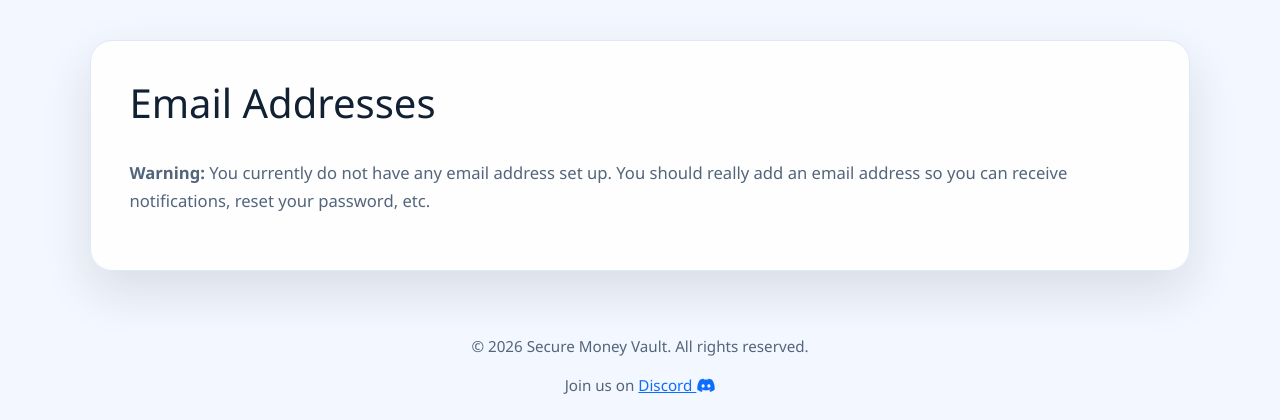
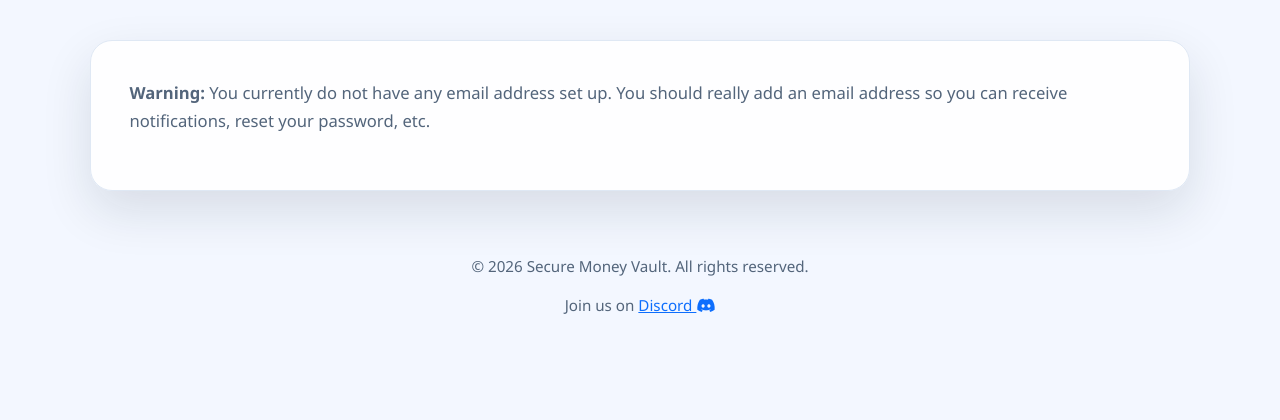
Before and after one commit to bikerbrandon2282/secure-money-vault-m3, a Django app: template templates/account/email.html in a window 1280 px wide. Shown: the part 161-581 px from the top of the page. Run offline with Django 5.2, Linux system fonts and the light colour scheme; the template is opened without the code that fills it, so the values that code supplies are empty; parts of the project's set-up code (start-up, migrations or seed data) failed here and were passed over; some libraries are stand-ins or nearby versions.

Commit message:
removed radio buttons from page, and moved the h1 tag into the if statement for cleaner page

```diff
--- a/templates/account/email.html
+++ b/templates/account/email.html
@@ -1,13 +1,10 @@
 {% extends "base.html" %}
 {% load static allauth i18n %}
-{% block head_title %}
-    {% trans "Email Addresses" %}
-{% endblock head_title %}
 {% block content %}
-    {% element h1 %}
-        {% trans "Email Addresses" %}
-    {% endelement %}
     {% if emailaddresses %}
+        {% element h1 %}
+            {% trans "Email Address" %}
+        {% endelement %}
         {% element p %}
             {% trans 'The following email address is associated with your account:' %}
         {% endelement %}
@@ -15,14 +12,9 @@
         {% element form form=form action=email_url method="post" tags="email,list" %}
             {% slot body %}
                 {% csrf_token %}
-                {% for radio in emailaddress_radios %}
-                    {% with emailaddress=radio.emailaddress %}
-                        {% element field type="radio" checked=radio.checked name="email" value=emailaddress.email id=radio.id %}
-                            {% slot label %}
-                                {{ emailaddress.email }}
-                            {% endslot %}
-                        {% endelement %}
-                    {% endwith %}
+                {% for emailaddress in emailaddresses %}
+                    <p><strong>{{ emailaddress.email }}</strong></p>
+                    <input type="hidden" name="email" value="{{ emailaddress.email }}">
                 {% endfor %}
             {% endslot %}
             {% slot actions %}
```
